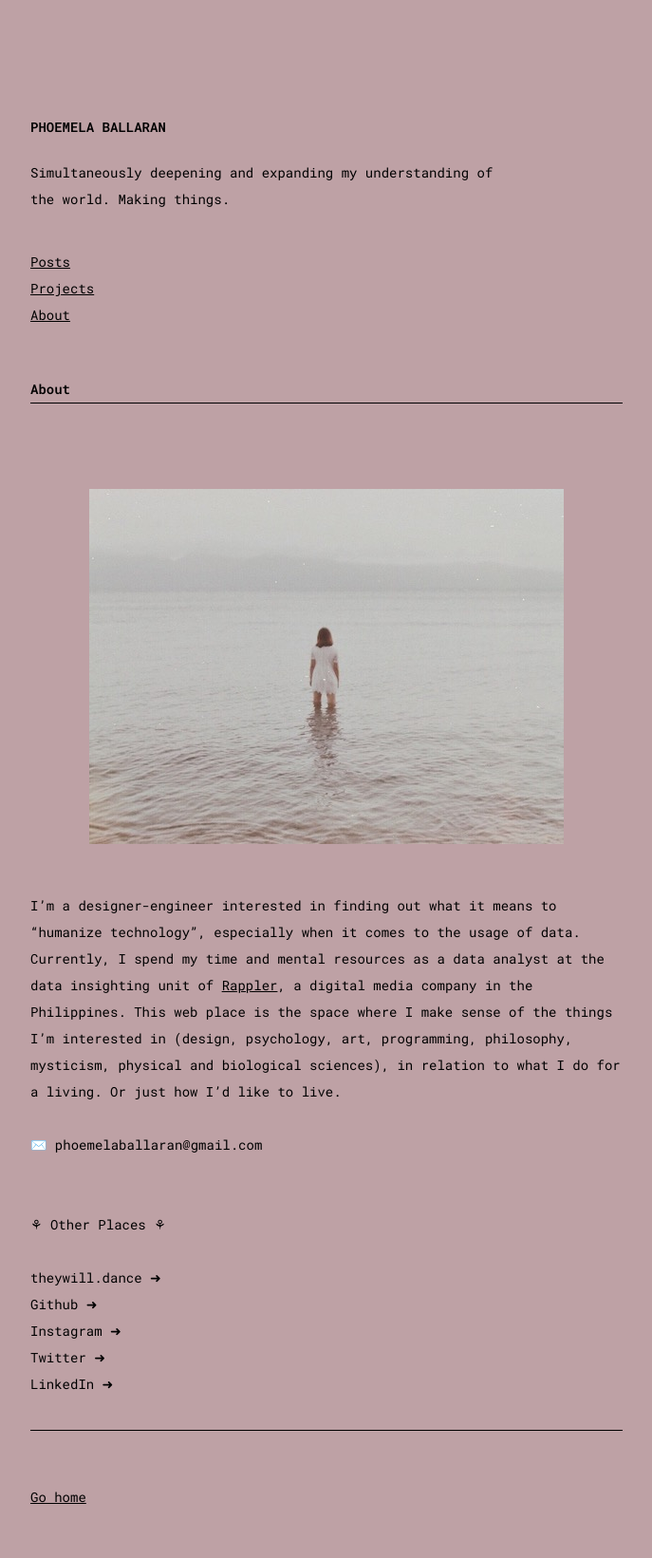
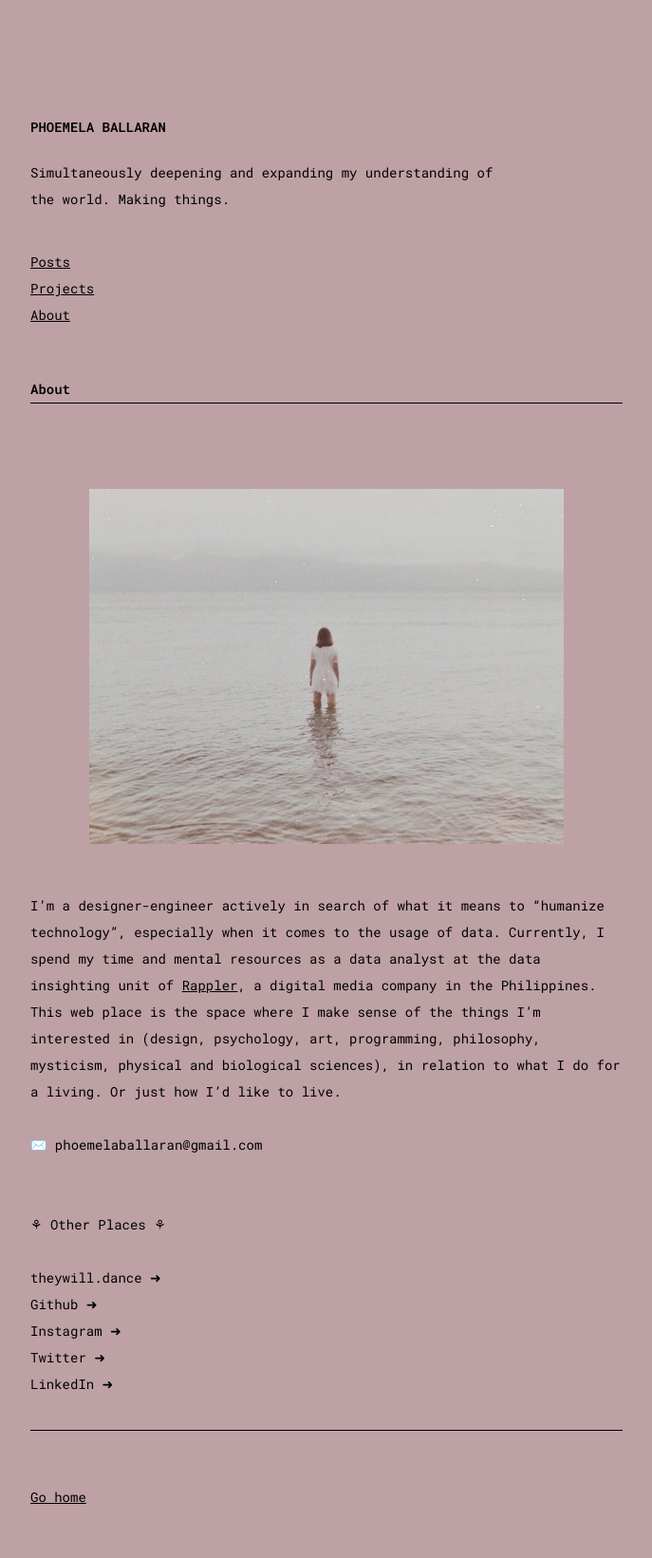
Before and after one commit to comoballar/phoemelaballaran.github.io, a Jekyll site: the page built from about.md, in a window 1280 px wide. Shown: the whole page at 95% size, without its empty margins (88-775 px from the left). Built offline with Jekyll 4.4.1, drawn with Linux system fonts in a browser that asks for light colours.

Commit message:
Update about.md

```diff
--- a/about.md
+++ b/about.md
@@ -7,7 +7,7 @@
 <br><br>
 <p align="center"><img src="https://phoemelaballaran.github.io/assets/sample/page/about/portrait.jpeg"/></p>
 <br>
-I’m a designer-engineer interested in finding out what it means to "humanize technology", especially when it comes to the usage of data. Currently, I spend my time and mental resources as a data analyst at the data insighting unit of <a href="https://www.rappler.com" target="_blank">Rappler</a>, a digital media company in the Philippines. This web place is the space where I make sense of the things I'm interested in (design, psychology, art, programming, philosophy, mysticism, physical and biological sciences), in relation to what I do for a living. Or just how I'd like to live.
+I’m a designer-engineer actively in search of what it means to "humanize technology", especially when it comes to the usage of data. Currently, I spend my time and mental resources as a data analyst at the data insighting unit of <a href="https://www.rappler.com" target="_blank">Rappler</a>, a digital media company in the Philippines. This web place is the space where I make sense of the things I'm interested in (design, psychology, art, programming, philosophy, mysticism, physical and biological sciences), in relation to what I do for a living. Or just how I'd like to live.
 <br><br>✉️ phoemelaballaran@gmail.com<br><br>
 <br>⚘ Other Places ⚘<br>
 <br><a href="https://www.theywill.dance" target="_blank" style="text-decoration: none;">theywill.dance ➜</a>
```
